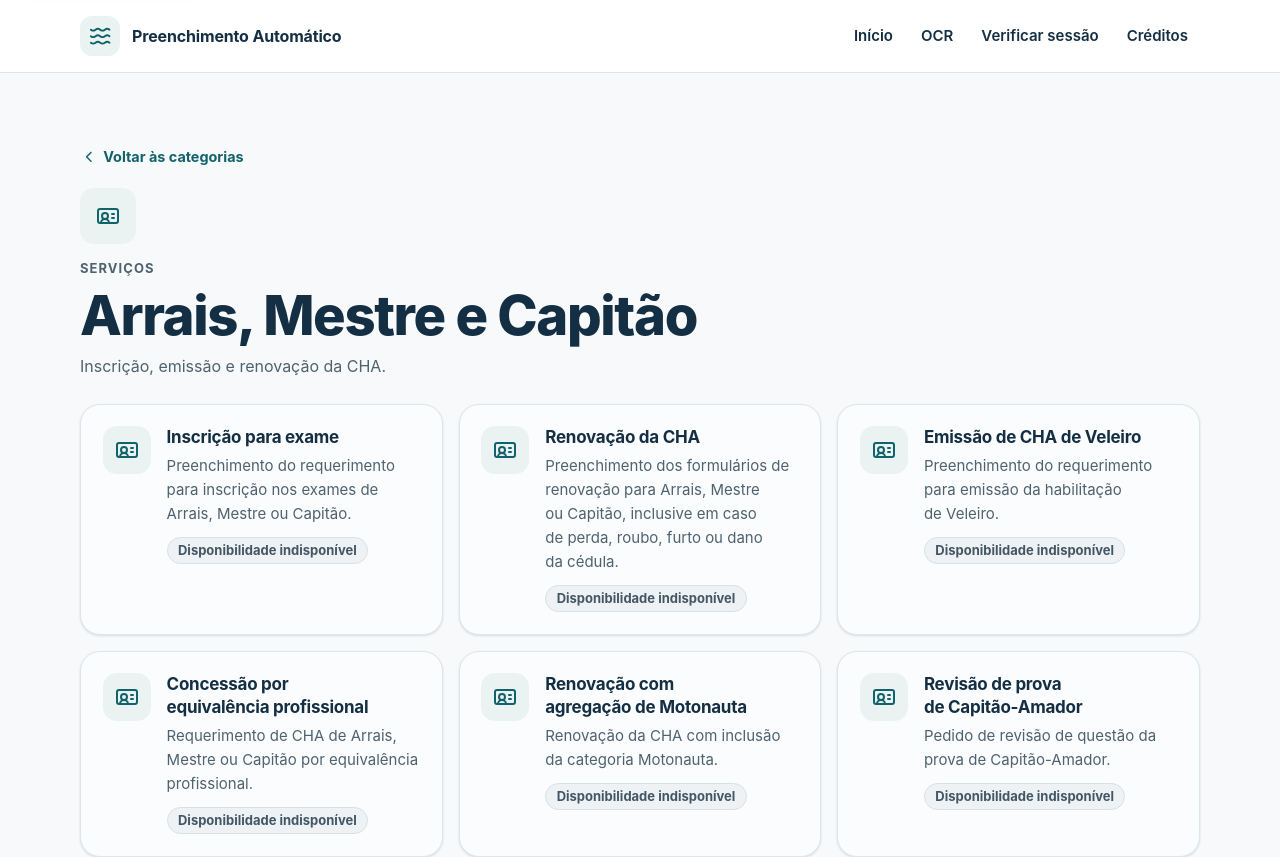
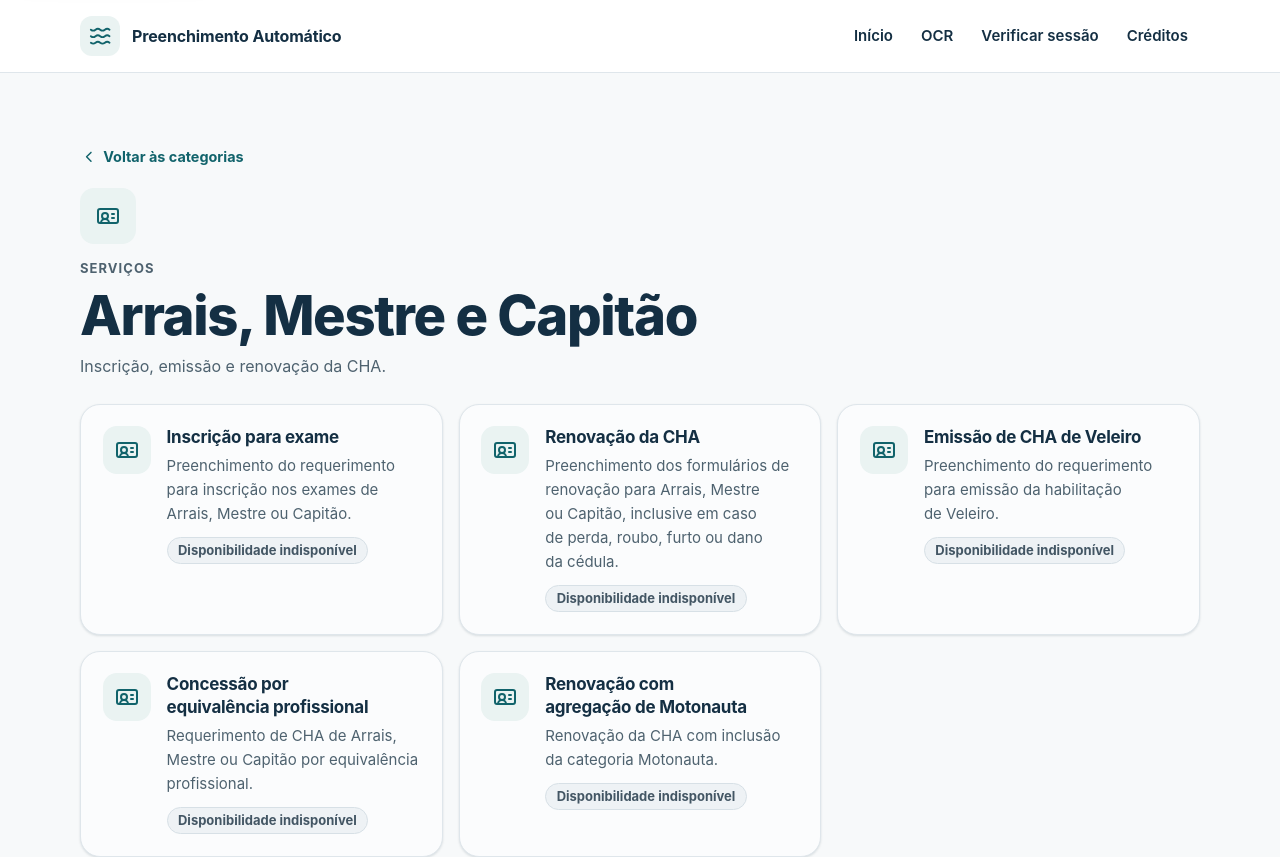
Before and after one commit to matheusdebrito/preenchimento-automatico, a React (Vite) app in the folder frontend/: page /servicos/amadores in a window 1280 px wide. Shown: the top 857 px of the page. Built offline with nearby package versions, Linux system fonts and the light colour scheme; no server answers.

Commit message:
chore(frontend): remove exam review card

```diff
--- a/frontend/src/data/catalog.ts
+++ b/frontend/src/data/catalog.ts
@@ -113,9 +113,4 @@ export const PLANNED_AMATEUR_SERVICES: readonly PlannedService[] = [
     title: 'Renovação com agregação de Motonauta',
     summary: 'Renovação da CHA com inclusão da categoria Motonauta.',
   },
-  {
-    id: 'revisao-prova-capitao-amador',
-    title: 'Revisão de prova de Capitão-Amador',
-    summary: 'Pedido de revisão de questão da prova de Capitão-Amador.',
-  },
 ];
```
